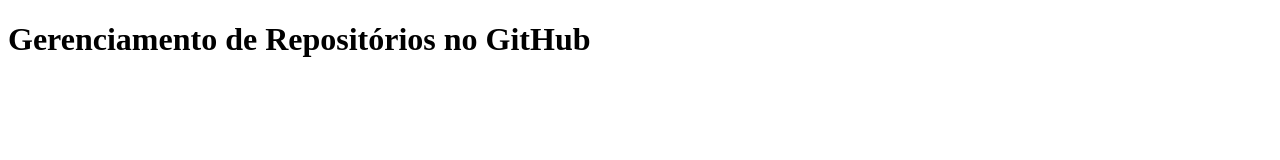
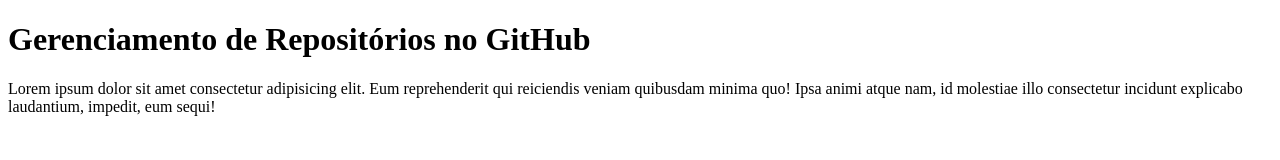
Before and after one commit to vitorgabrielazevedo/avaliacao-github, a plain HTML site: page index.html in a window 1280 px wide. Drawn offline with Linux system fonts and the light colour scheme.

Commit message:
Adicionando um parágrafo ao index.html

```diff
--- a/index.html
+++ b/index.html
@@ -7,5 +7,6 @@
 </head>
 <body>
     <h1>Gerenciamento de Repositórios no GitHub</h1>
+    <p>Lorem ipsum dolor sit amet consectetur adipisicing elit. Eum reprehenderit qui reiciendis veniam quibusdam minima quo! Ipsa animi atque nam, id molestiae illo consectetur incidunt explicabo laudantium, impedit, eum sequi!</p>
 </body>
 </html>
```
